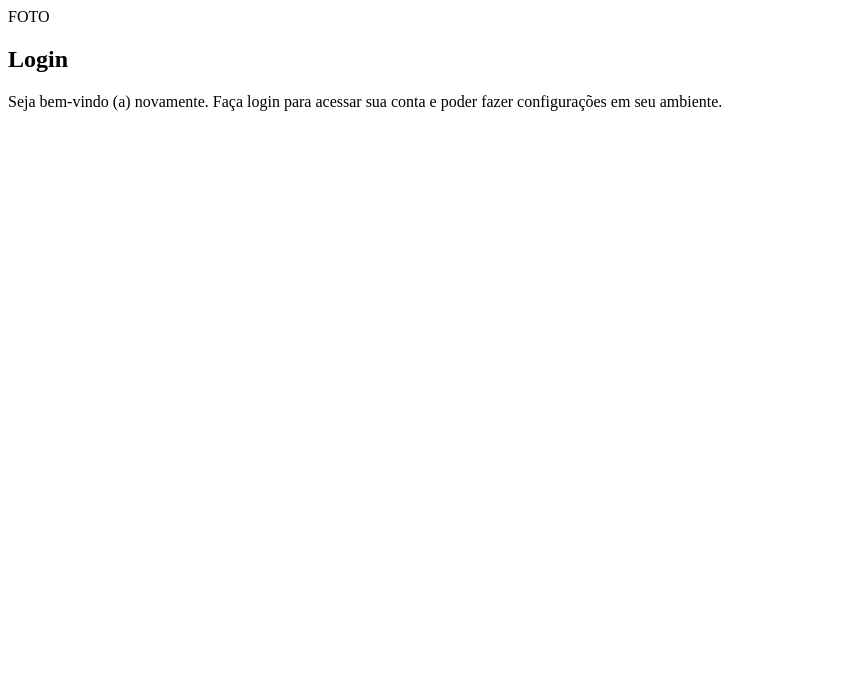
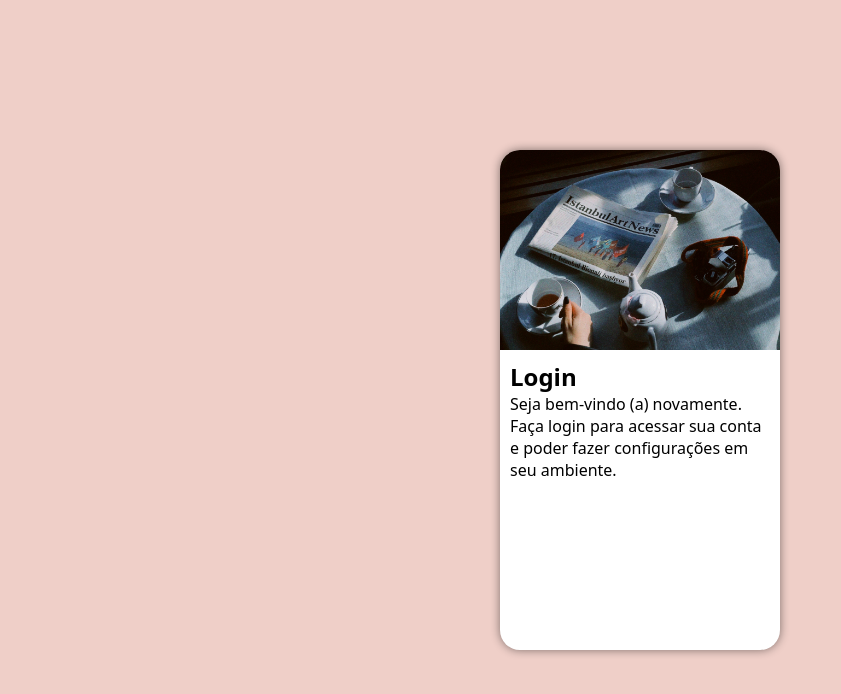
Before and after one commit to SuzaneClemente/Projeto-Login, a plain HTML site: page index.html in a window 1280 px wide. Shown: the whole page, without its empty margins (0-841 px from the left). Drawn offline with Linux system fonts and the light colour scheme.

Commit message:
base do projeto

```diff
--- a/estilos/style.css
+++ b/estilos/style.css
@@ -1,5 +1,52 @@
 @charset "utf-8";
 
-/* #7fe8e5
-#f8efed
+/*
+#7fe8e5
+#efcfc8
  */
+
+ * {
+    font-family: system-ui, -apple-system, BlinkMacSystemFont, 'Segoe UI', Roboto, Oxygen, Ubuntu, Cantarell, 'Open Sans', 'Helvetica Neue', sans-serif;
+    padding: 0px;
+    margin: 0px;
+    box-sizing: border-box;
+ }
+
+ body, html {
+    background-color: #efcfc8;
+    height: 100vh;
+    width: 100vw;
+ }
+
+ main {
+    position: relative;
+    height: 100vh;
+    width: 100vw;
+ }
+
+ section#login {
+    position: absolute;
+    top: 50%;
+    left: 50%;
+    transform: translate(-50%, -50%);
+    overflow: hidden;
+
+    background-color: white;
+    width: 280px;
+    height: 500px;
+    border-radius: 20px;
+    box-shadow: 0px 0px 10px rgba(0, 0, 0, 0.47);
+ }
+
+ section#login > div#imagem {
+    display: block;
+    background: #efcfc8 url(../imagens/pexels-ethem-kartal-14006742.jpg) no-repeat;
+    background-size: cover;
+    height: 200px;
+    background-position: left, bottom;
+ }
+
+ section#login > div#formulario {
+    display: block;
+    padding: 10px;
+ }
--- a/index.html
+++ b/index.html
@@ -11,7 +11,7 @@
     <main>
         <section id="login">
             <div id="imagem">
-                FOTO
+
             </div>
             <div id="formulario">
                 <h1>Login</h1>
```
